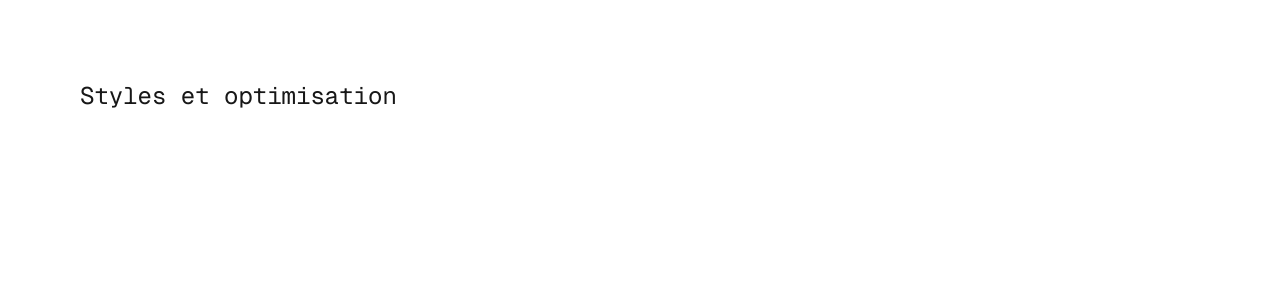
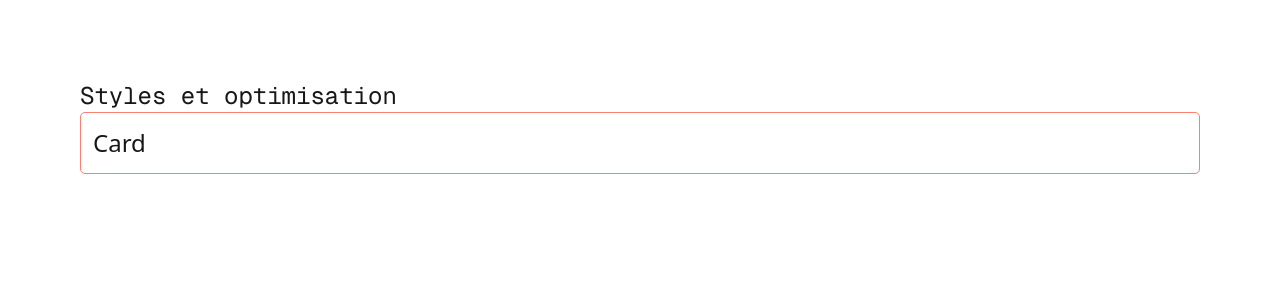
Before and after one commit to AHA193/tuto-cours-next3_styles-et-optimisation, a Next.js app: page / in a window 1280 px wide. Shown: the top 300 px of the page. Built offline with nearby package versions, Linux system fonts and the light colour scheme.

Commit message:
Utiliser Sass avec Next _fonctionnement avec styliser un composant card

```diff
--- /dev/null
+++ b/src/app/components/Card/Card.jsx
@@ -0,0 +1,11 @@
+// import React from 'react'
+
+import "./Card.scss"
+
+function Card() {
+  return (
+    <div className="card"><p>Card</p></div>
+  )
+}
+
+export default Card
--- /dev/null
+++ b/src/app/components/Card/Card.scss
@@ -0,0 +1,6 @@
+.card {
+    padding: 12px;
+    font-size: 24px;
+    border: 1px solid salmon;
+    border-radius: 5px;
+}
--- a/src/app/page.js
+++ b/src/app/page.js
@@ -1,9 +1,12 @@
-import Image from "next/image";
+// import Image from "next/image";
+
+import Card from "./components/Card/Card";
 
 export default function Home() {
   return (
     <main>
       <h1 className="text-2xl font-mono">Styles et optimisation</h1>
+      <Card />
       </main>
   );
 }
```
Also changed, not shown: package.json (+4 -3 lines), 1 other file (tests, documents, lock files or other folders).
